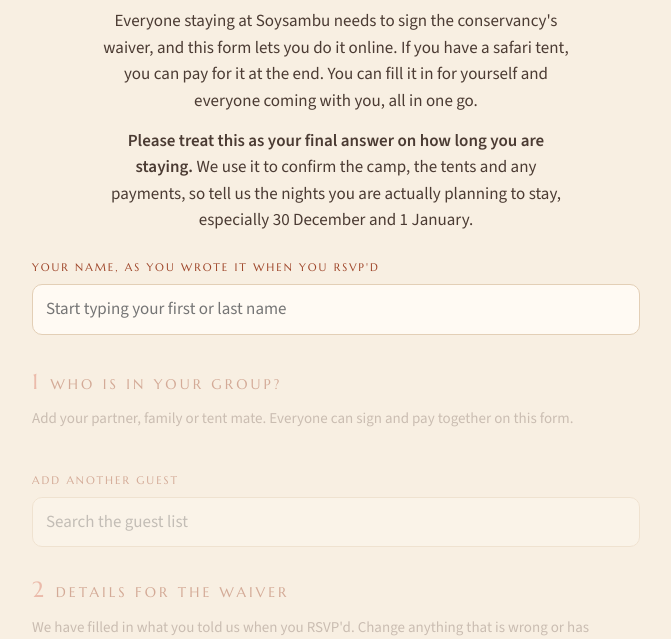
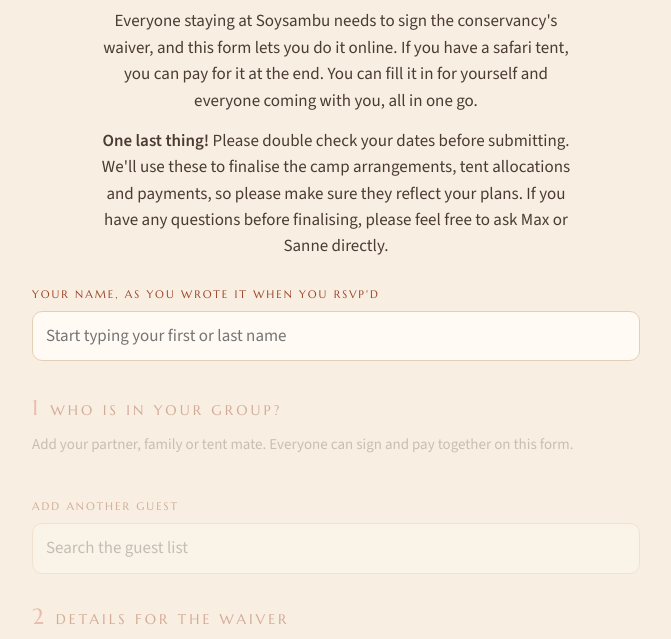
Before and after one commit to sannebitter/soysambu-waiver-tent, a plain HTML site: page index.html in a window 1280 px wide. Shown: the part 161-800 px from the top of the page, without its empty margins (304-975 px from the left). Drawn offline with nearby package versions, Linux system fonts and the light colour scheme; a web font is replaced by a local one.

Commit message:
new update

```diff
--- a/index.html
+++ b/index.html
@@ -151,7 +151,7 @@ details.conf-only summary{cursor:pointer;padding:12px 14px;font-weight:600;color
     <h1>Waiver &amp; tents</h1>
     <div class="ornament" aria-hidden="true"><span></span></div>
     <p class="lede">Everyone staying at Soysambu needs to sign the conservancy's waiver, and this form lets you do it online. If you have a safari tent, you can pay for it at the end. You can fill it in for yourself and everyone coming with you, all in one go.</p>
-    <p class="lede"><b>Please treat this as your final answer on how long you are staying.</b> We use it to confirm the camp, the tents and any payments, so tell us the nights you are actually planning to stay, especially 30 December and 1 January.</p>
+    <p class="lede"><b>One last thing!</b> Please double check your dates before submitting. We'll use these to finalise the camp arrangements, tent allocations and payments, so please make sure they reflect your plans. If you have any questions before finalising, please feel free to ask Max or Sanne directly.</p>
   </header>
 
   <div class="find">
```
